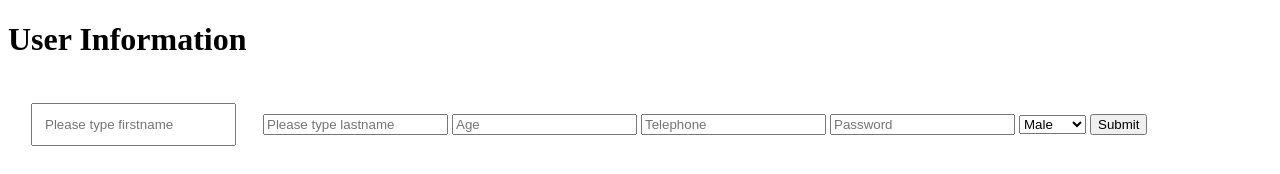
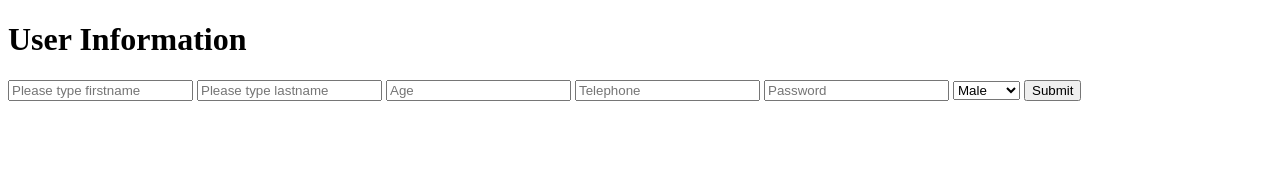
Before and after one commit to Lordwell-Manondo/Lab, a plain HTML site: page index.html in a window 1280 px wide. Drawn offline with Linux system fonts and the light colour scheme.

Commit message:
removed some css rules

```diff
--- a/index.css
+++ b/index.css
@@ -1,5 +1,3 @@
 #firstname {
     color: blue;
-    margin: 23px;
-    padding: 12px;
 }
```
